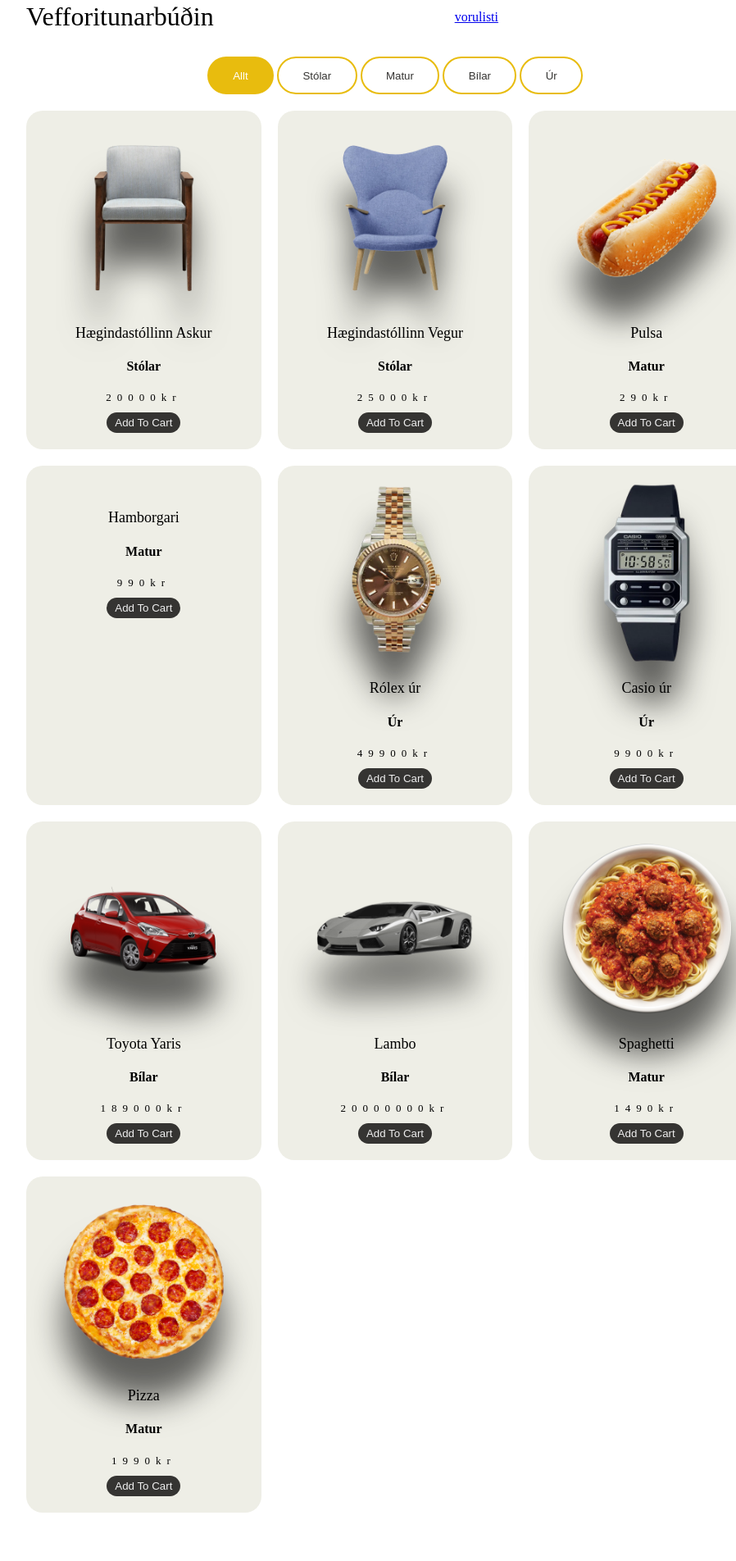
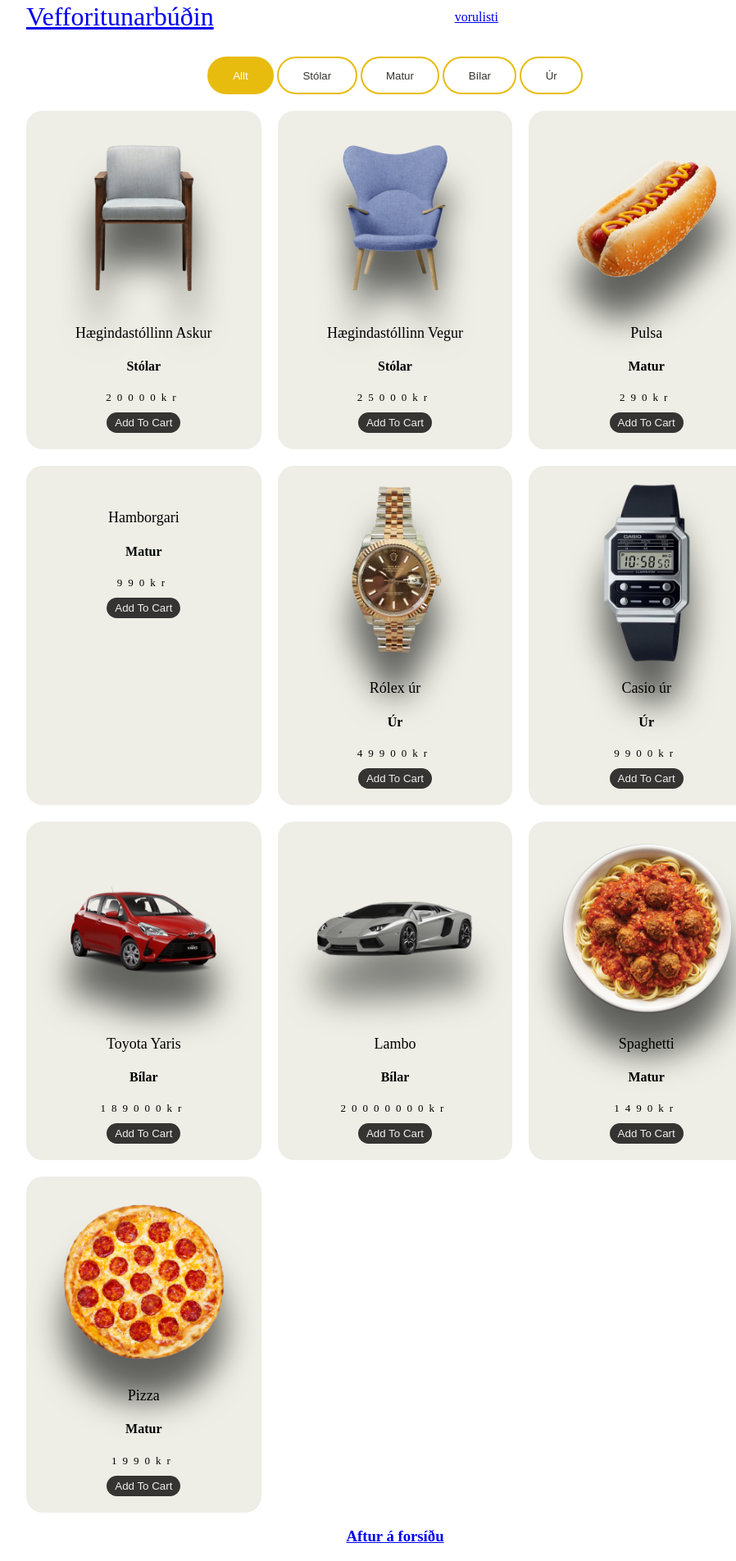
Before and after one commit to aronbjartur/Hopverkefni-2, a plain HTML site: page Hopverkefni 2/Sites/vorulisti.html in a window 1280 px wide. Shown: the part 28-1932 px from the top of the page at 82% size, 158-1056 px from the left. Before the commit the page ends 1873 px from the top, so only its background shows below. Drawn offline with Linux system fonts and the light colour scheme.

Commit message:
Update vorulisti.html - Orri

```diff
--- a/Hopverkefni 2/Sites/vorulisti.html
+++ b/Hopverkefni 2/Sites/vorulisti.html
@@ -13,8 +13,8 @@
 
     <div class="container">
         <header>
-            <div class="title">Vefforitunarbúðin</div>
-            <div><a href="Sites/vorulisti.html" class="vorulisti">vorulisti</a></div>
+            <div class="title"><a href="../index.html">Vefforitunarbúðin</a></div>
+            <div><a href="vorulisti.html" class="vorulisti">vorulisti</a></div>
             <div class="icon-cart">
                 <svg aria-hidden="true" xmlns="http://www.w3.org/2000/svg" fill="none" viewBox="0 0 18 20">
                     <path stroke="currentColor" stroke-linecap="round" stroke-linejoin="round" stroke-width="2" d="M6 15a2 2 0 1 0 0 4 2 2 0 0 0 0-4Zm0 0h8m-8 0-1-4m9 4a2 2 0 1 0 0 4 2 2 0 0 0 0-4Zm-9-4h10l2-7H3m2 7L3 4m0 0-.792-3H1"/>
@@ -38,8 +38,12 @@
             </button>
           </div>
         <div class="listProduct">
-
         </div>
+        <div class="Linkur">
+          <a href="../index.html">
+              <h3>Aftur á forsíðu</h3>
+          </a>
+      </div>
     </div>
     <div class="cartTab">
         <h1>Shopping Cart</h1>
```
